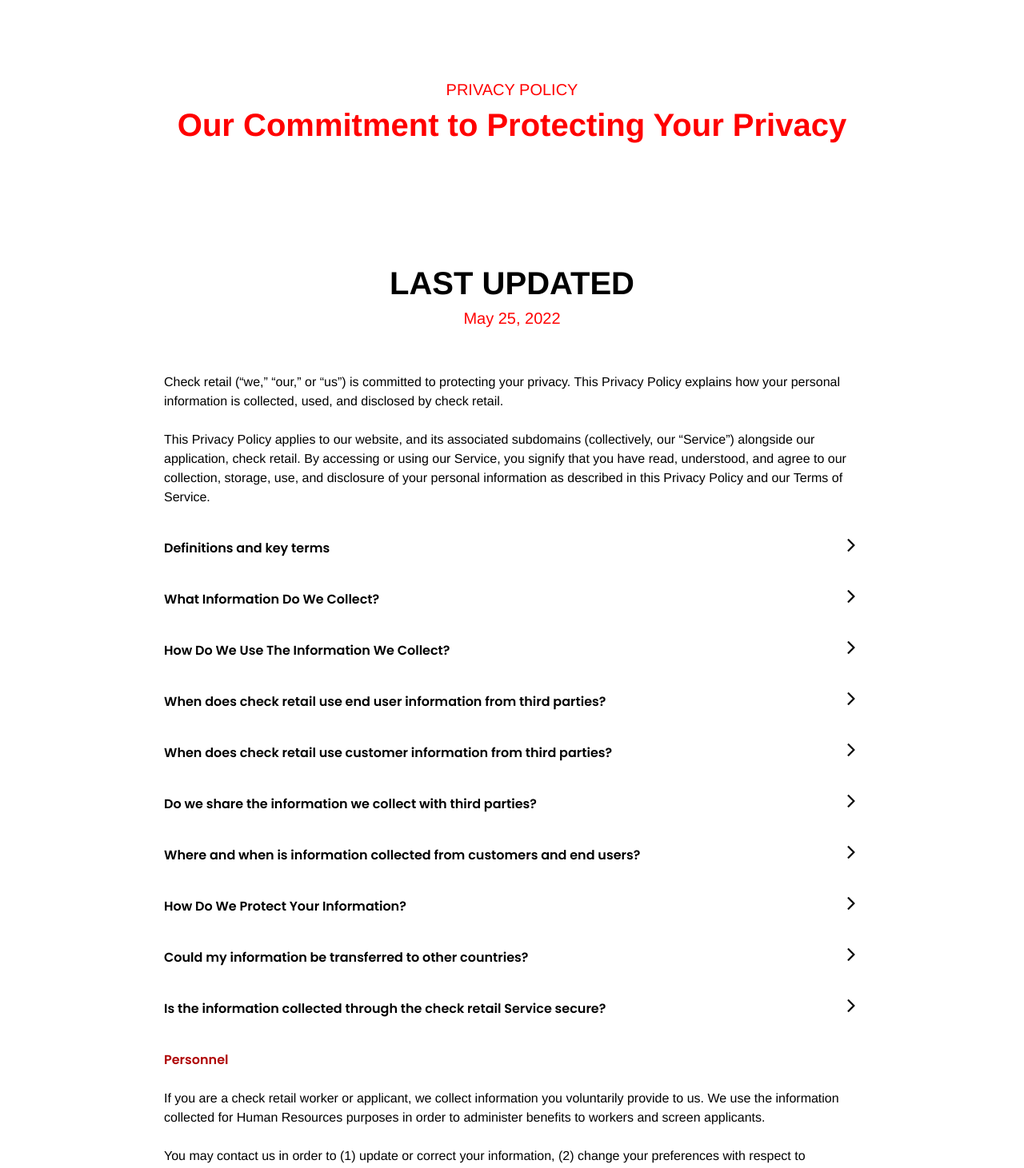
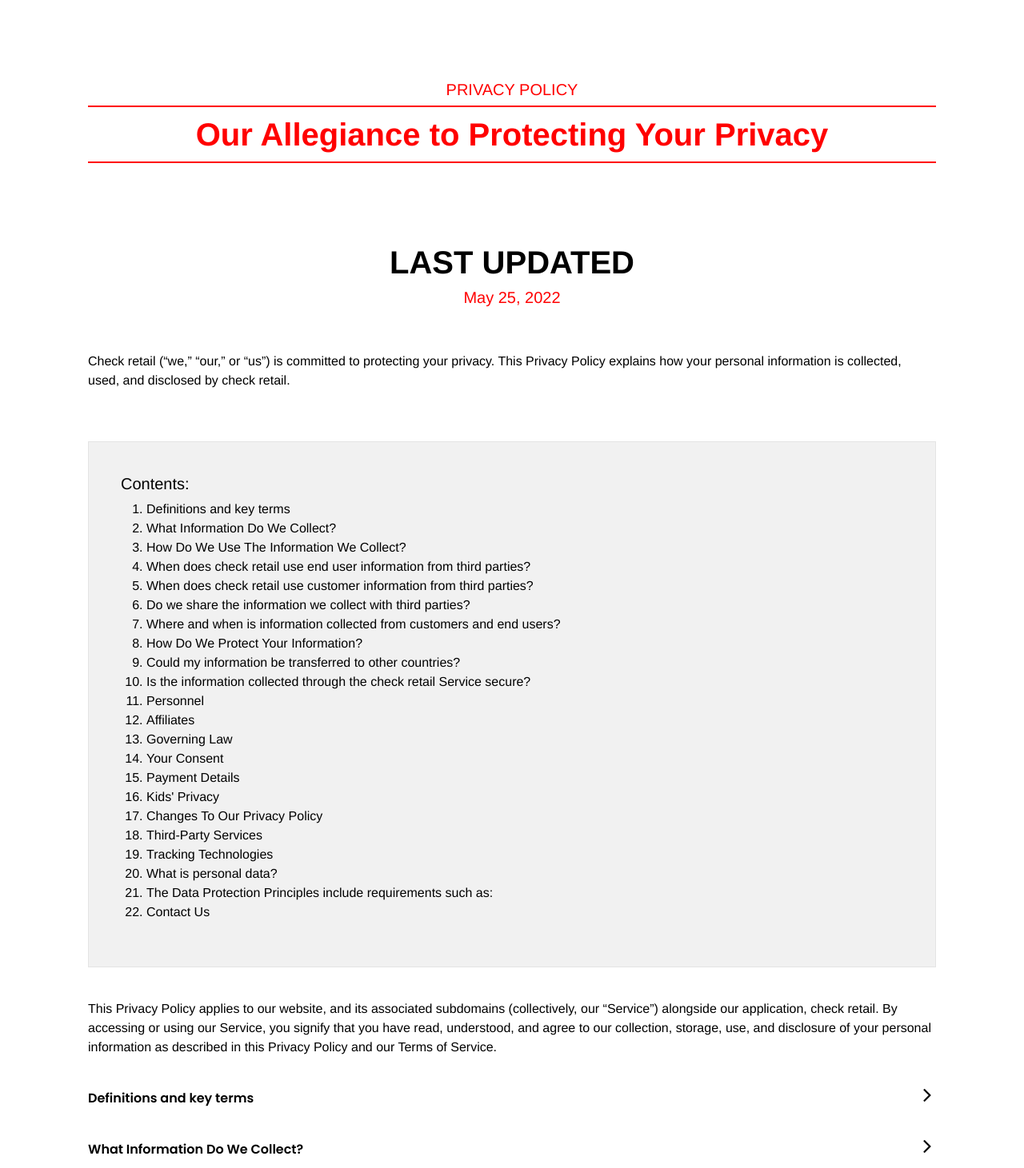
Before and after one commit to akeenzweb/privacy-policy, a Vue app: page / in a window 1280 px wide. Shown: the top 1461 px of the page at 80% size. Built offline with nearby package versions, Linux system fonts and the light colour scheme.

Commit message:
style update

```diff
--- a/src/components/policy.vue
+++ b/src/components/policy.vue
@@ -3,11 +3,11 @@
         <!-- <button class="btn btn-primary">click</button> -->
         <div class="container">
             <div class="row">
-                <div class="col-md-1"></div>
-                <div class="col-md-10">
+                <div class="col-md-0"></div>
+                <div class="col-md-12">
                     <div class="header">
                         <h5>PRIVACY POLICY</h5>
-                        <h1>Our Commitment to Protecting Your Privacy</h1>
+                        <h1>Our Allegiance to Protecting Your Privacy</h1>
                         <h1>LAST UPDATED</h1>
                         <h5>May 25, 2022</h5>
                     </div><br>
@@ -18,6 +18,38 @@
                             Check retail (“we,” “our,” or “us”) is committed to protecting your privacy.
                             This Privacy Policy explains how your personal information is collected, used,
                             and disclosed by check retail.<br><br>
+                        </p>
+
+                        <div class="content">
+                            <h5>Contents:</h5>
+                            <ol>
+                                <li><a href="#scroll-1">Definitions and key terms</a></li>
+                                <li><a href="#scroll-2">What Information Do We Collect?</a></li>
+                                <li><a href="#scroll-3">How Do We Use The Information We Collect?</a></li>
+                                <li><a href="#scroll-4">When does check retail use end user information from third parties?</a></li>
+                                <li><a href="#scroll-5">When does check retail use customer information from third parties?</a></li>
+                                <li><a href="#scroll-6">Do we share the information we collect with third parties?</a></li>
+                                <li><a href="#scroll-7">Where and when is information collected from customers and end users?</a></li>
+                                <li><a href="#scroll-8">How Do We Protect Your Information?</a></li>
+                                <li><a href="#scroll-9">Could my information be transferred to other countries?</a></li>
+                                <li><a href="#scroll-10">Is the information collected through the check retail Service secure?</a></li>
+                                <li><a href="#scroll-11">Personnel</a></li>
+                                <li><a href="#scroll-12">Affiliates</a></li>
+                                <li><a href="#scroll-13">Governing Law</a></li>
+                                <li><a href="#scroll-14">Your Consent</a></li>
+                                <li><a href="#scroll-15">Payment Details</a></li>
+                                <li><a href="#scroll-16">Kids' Privacy</a></li>
+                                <li><a href="#scroll-17">Changes To Our Privacy Policy</a></li>
+                                <li><a href="#scroll-18">Third-Party Services</a></li>
+                                <li><a href="#scroll-19">Tracking Technologies</a></li>
+                                <li><a href="#scroll-20">What is personal data?</a></li>
+                                <li><a href="#scroll-21">The Data Protection Principles include requirements such as:</a></li>
+                                <li><a href="#scroll-22">Contact Us</a></li>
+                            </ol>
+                        </div>
+
+                        <p>
+
 
                             This Privacy Policy applies to our website, and its associated subdomains (collectively,
                             our “Service”) alongside our application, check retail. By accessing or using our Service,
@@ -27,7 +59,7 @@
 
                         </p><br>
 
-                        <section>
+                        <section id="scroll-1">
                             <p @click="show1 = !show1"><b>Definitions and key terms <img src="../assets/arrow.png" class="arrow" :class="show1 ? 'rotate' : 'rotateBack'" > </b></p><br>
 
                             <transition name="dropDown" mode="out-in" appear >
@@ -50,19 +82,19 @@
 
                         </section>
 
-                        <section>
+                        <section id="scroll-2">
                             <p @click="show2 = !show2"><b>What Information Do We Collect?  <img src="../assets/arrow.png" class="arrow" :class="show2 ? 'rotate' : 'rotateBack'" ></b></p><br>
                             <transition name="dropDown" mode="out-in" appear >
                                 <p v-show="show2">
                                 We collect information from you when you visit our app, register on our site, place an order,
                                 subscribe to our newsletter, respond to a survey or fill out a form.<br><br>
 
-                                -Name / Username<br>
-                                -Phone Numbers<br>
-                                -Email Addresses<br>
-                                -Mailing Addresses<br>
-                                -Password<br>
-                                - Gender<br><br>
+                                ° Name / Username<br>
+                                ° Phone Numbers<br>
+                                ° Email Addresses<br>
+                                ° Mailing Addresses<br>
+                                ° Password<br>
+                                ° Gender<br><br>
 
                                 We also collect information from mobile devices
                                 for a better user experience, although these features are completely optional:<br><br>
@@ -75,27 +107,27 @@
 
                         </section>
 
-                        <section>
+                        <section id="scroll-3">
                             <p @click="show3 = !show3" ><b>How Do We Use The Information We Collect?  <img src="../assets/arrow.png" class="arrow" :class="show3 ? 'rotate' : 'rotateBack'" ></b></p><br>
                             <transition name="dropDown" mode="out-in" appear >
                                 <p v-show="show3">
                                 Any of the information we collect from you may be used in one of the following ways:<br><br>
 
-                                -To personalize your experience (your information helps us to better respond to your individual needs)<br>
-                                -To improve our app (we continually strive to improve our app offerings based on the information and feedback we receive from you)<br>
-                                -To improvee customer service (your information helps us to more effectively respond to your customer service requests and support needs)<br>
-                                -To process transactions<br>
-                                - Enabling you to participate in promotions, competitions and surveys.<br>
-                                - Complying with our legal obligations, including verifying your identity where necessary.<br>
-                                - Detecting fraud.<br>
-                                -To administer a contest, promotion, survey or other site feature<br>
-                                -To send periodic emails<br>
+                                ° To personalize your experience (your information helps us to better respond to your individual needs)<br>
+                                ° To improve our app (we continually strive to improve our app offerings based on the information and feedback we receive from you)<br>
+                                ° To improvee customer service (your information helps us to more effectively respond to your customer service requests and support needs)<br>
+                                ° To process transactions<br>
+                                ° Enabling you to participate in promotions, competitions and surveys.<br>
+                                ° Complying with our legal obligations, including verifying your identity where necessary.<br>
+                                ° Detecting fraud.<br>
+                                ° To administer a contest, promotion, survey or other site feature<br>
+                                ° To send periodic emails<br>
                                 </p>
                             </transition>
 
                         </section>
 
-                        <section>
+                        <section id="scroll-4">
                             <p @click="show4 = !show4"><b>When does check retail use end user information from third parties?  <img src="../assets/arrow.png" class="arrow" :class="show4 ? 'rotate' : 'rotateBack'" ></b></p><br>
                             <transition name="dropDown" mode="out-in" appear >
                                 <p v-show="show4" >
@@ -110,7 +142,7 @@
 
                         </section>
 
-                        <section>
+                        <section id="scroll-5">
                             <p @click="show5 = !show5"><b>When does check retail use customer information from third parties?  <img src="../assets/arrow.png" class="arrow" :class="show5 ? 'rotate' : 'rotateBack'" ></b></p><br>
                             <transition name="dropDown" mode="out-in" appear >
                                 <p v-show="show5">
@@ -125,7 +157,7 @@
 
                         </section>
 
-                        <section>
+                        <section id="scroll-6">
                             <p @click="show6 = !show6"><b>Do we share the information we collect with third parties?  <img src="../assets/arrow.png" class="arrow" :class="show6 ? 'rotate' : 'rotateBack'" ></b></p><br>
                             <transition name="dropDown" mode="out-in" appear >
                                 <p v-show="show6">
@@ -160,7 +192,7 @@
 
                         </section>
 
-                        <section>
+                        <section id="scroll-7">
                             <p @click="show7 = !show7"><b>Where and when is information collected from customers and end users?    <img src="../assets/arrow.png" class="arrow" :class="show7 ? 'rotate' : 'rotateBack'" ></b></p><br>
                             <transition name="dropDown" mode="out-in" appear >
                                 <p v-show="show7">
@@ -171,7 +203,7 @@
 
                         </section>
 
-                        <section>
+                        <section id="scroll-8">
                             <p @click="show8 = !show8"><b>How Do We Protect Your Information?   <img src="../assets/arrow.png" class="arrow" :class="show8 ? 'rotate' : 'rotateBack'" ></b></p><br>
                             <transition name="dropDown" mode="out-in" appear >
                                 <p v-show="show8">
@@ -190,7 +222,7 @@
 
                         </section>
 
-                        <section>
+                        <section id="scroll-9">
                             <p @click="show9 = !show9"><b>Could my information be transferred to other countries?  <img src="../assets/arrow.png" class="arrow" :class="show9 ? 'rotate' : 'rotateBack'" ></b></p><br>
                             <transition name="dropDown" mode="out-in" appear >
                                 <p v-show="show9">
@@ -205,7 +237,7 @@
 
                         </section>
 
-                        <section>
+                        <section id="scroll-10">
                             <p @click="show10 = !show10"><b>Is the information collected through the check retail Service secure?   <img src="../assets/arrow.png" class="arrow" :class="show10 ? 'rotate' : 'rotateBack'" ></b></p><br>
                             <transition name="dropDown" mode="out-in" appear >
                                 <p v-show="show10">
@@ -222,7 +254,7 @@
 
                         </section>
 
-                        <p>
+                        <p id="scroll-11">
                             <b class="subHeading">Personnel</b><br><br>
                             If you are a check retail worker or applicant, we collect information you voluntarily provide to us.
                             We use the information collected for Human Resources purposes in order to administer benefits to workers and
@@ -235,7 +267,7 @@
                             to such update, correction, change or deletion.
                         </p><br><br>
 
-                        <p>
+                        <p id="scroll-12">
                             <b class="subHeading">Affiliates</b><br><br>
                             We may disclose information (including personal information) about you to our Corporate Affiliates.
                             For purposes of this Privacy Policy, "Corporate Affiliate" means any person or entity which directly or
@@ -244,7 +276,7 @@
                             by those Corporate Affiliates in accordance with the terms of this Privacy Policy.
                         </p><br><br>
 
-                        <p>
+                        <p id="scroll-13">
                             <b class="subHeading">Governing Law</b><br><br>
                             This Privacy Policy is governed by the laws of Nigeria without regard to its conflict of laws provision.
                             You consent to the exclusive jurisdiction of the courts in connection with any action or dispute arising
@@ -260,20 +292,20 @@
                             significantly affect the use or disclosure of your personal information will mean that you accept those changes.
                         </p><br><br>
 
-                        <p>
+                        <p id="scroll-14">
                             <b class="subHeading">Your Consent</b><br><br>
                             We've updated our Privacy Policy to provide you with complete transparency into what is being set
                             when you visit our site and how it's being used. By using our app, registering an account, or
                             making a purchase, you hereby consent to our Privacy Policy and agree to its terms.
                         </p><br><br>
 
-                        <p>
+                        <p id="scroll-15">
                             <b class="subHeading">Payment Details</b><br><br>
                             In respect to any credit card or other payment processing details you have provided us,
                             we commit that this confidential information will be stored in the most secure manner possible.
                         </p><br><br>
 
-                        <p>
+                        <p id="scroll-16">
                             <b class="subHeading">Kids' Privacy</b><br><br>
                             We collect information from kids under the age of 13 just to better our services.
                             If You are a parent or guardian and You are aware that Your child has provided Us
@@ -282,7 +314,7 @@
                             parental consent, We take steps to remove that information from Our servers.
                         </p><br><br>
 
-                        <p>
+                        <p id="scroll-17">
                             <b class="subHeading">Changes To Our Privacy Policy</b><br><br>
                             We may change our Service and policies, and we may need to make changes to this Privacy
                             Policy so that they accurately reflect our Service and policies. Unless otherwise required by law,
@@ -292,7 +324,7 @@
                             to agree to this or any updated Privacy Policy, you can delete your account.
                         </p><br><br>
 
-                        <p>
+                        <p id="scroll-18">
                             <b class="subHeading">Third-Party Services</b><br><br>
                             We may display, include or make available third-party content (including data, information,
                             applications and other products services) or provide links to third-party websites or services
@@ -306,9 +338,9 @@
                             access and use them entirely at your own risk and subject to such third parties' terms and conditions.
                         </p><br><br>
 
-                        <p>
+                        <p id="scroll-19">
                             <b class="subHeading">Tracking Technologies</b><br><br>
-                            -Google Maps API:<br><br>
+                            ° Google Maps API:<br><br>
 
                             Google Maps API is a robust tool that can be used to create a custom map, a searchable map, check-in functions,
                             display live data synching with location, plan routes, or create a mashup just to name a few.
@@ -316,7 +348,7 @@
                             Google Maps API collects information that is held in accordance with its Privacy Policy
                         </p><br><br>
 
-                        <p>
+                        <p id="scroll-20">
                             <b class="subHeading">What is personal data?</b><br><br>
                             Any data that relates to an identifiable or identified individual. GDPR covers a broad
                             spectrum of information that could be used on its own, or in combination with other pieces of
@@ -325,27 +357,27 @@
                             IP addresses, physical address, sexual orientation, and ethnicity.
                         </p><br><br>
 
-                        <p>
+                        <p id="scroll-21">
                             <b class="subHeading">The Data Protection Principles include requirements such as:</b><br><br>
-                                -Personal data collected must be processed in a fair, legal, and transparent way and should only be used in a way that a person would reasonably expect.<br>
-                                -Personal data should only be collected to fulfil a specific purpose and it should only be used for that purpose. Organizations must specify why they need the personal data when they collect it.<br>
-                                -Personal data should be held no longer than necessary to fulfil its purpose.<br>
-                                -People covered by the GDPR have the right to access their own personal data. They can also request a copy of their data, and that their data be updated, deleted, restricted, or moved to another organization.<br>
+                                ° Personal data collected must be processed in a fair, legal, and transparent way and should only be used in a way that a person would reasonably expect.<br>
+                                ° Personal data should only be collected to fulfil a specific purpose and it should only be used for that purpose. Organizations must specify why they need the personal data when they collect it.<br>
+                                ° Personal data should be held no longer than necessary to fulfil its purpose.<br>
+                                ° People covered by the GDPR have the right to access their own personal data. They can also request a copy of their data, and that their data be updated, deleted, restricted, or moved to another organization.<br>
                         </p><br><br>
 
-                        <p>
+                        <p id="scroll-22">
                             <b class="subHeading">Contact Us</b>
                             Don't hesitate to contact us if you have any questions.<br><br>
 
-                            -Via Email:  <b>hello.paddle@gmail.com</b><br><br>
-                            -Via Phone Number:  <b>08149734622</b>
+                            ° Via Email:  <b>hello.paddle@gmail.com</b><br><br>
+                            ° Via Phone Number:  <b>08149734622</b>
                         </p><br><br>
 
 
 
                     </div>
                 </div>
-                <div class="col-md-1"></div>
+                <div class="col-md-0"></div>
             </div>
         </div>
     </div>
@@ -385,13 +417,33 @@
 .header h1 {
     font-weight: bolder;
 }
+.header h1:nth-child(2) {
+    border-bottom: 2px solid red;
+    border-top: 2px solid red;
+    padding-bottom: 10px;
+    padding-top: 10px;
+}
 .header h1:nth-child(3) {
     font-weight: bolder;
     color: black;
-    margin-top: 150px;
+    margin-top: 100px;
+}
+.content {
+    text-align: left;
+    padding: 40px;
+    background-color: rgb(241, 241, 241);
+    border: 1px solid rgb(228, 228, 228);
+    margin: 40px 0px 40px 0px;
+}
+a {
+    text-decoration: none;
+    color: black;
+}
+a:hover {
+    color: brown;
 }
 .subHeading {
-    color: rgb(175, 5, 5);
+    color: rgb(199, 6, 6);
 }
 .body p {
     font-size: 16px;
@@ -402,7 +454,7 @@
     font-weight: 700;
     font-family: poppins;
 }
-.col-md-10 {
+.col-md-12 {
     text-align: center;
     padding: 40px;
 }
@@ -474,7 +526,7 @@
         display: flex;
         overflow-x: hidden;
     }
-    .col-md-10{
+    .col-md-12{
         overflow-x: hidden;
         padding: 22px;
     }
@@ -494,7 +546,7 @@
 
     }
     .body p {
-        font-size: 16px;
+        font-size: 14px;
         /* font-weight: 4; */
         text-align: left;
         /* width: 280px; */
```
